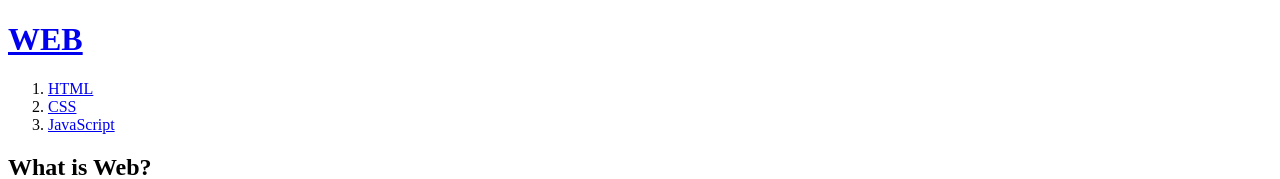
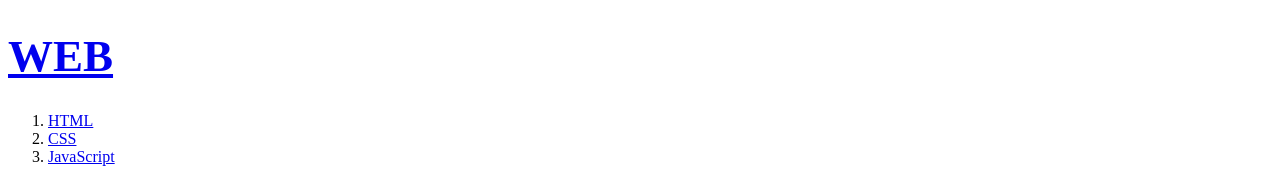
Before and after one commit to TaeMin-98/Web1, a plain HTML site: page index.html in a window 1280 px wide. Shown: the top 179 px of the page. Drawn offline with Linux system fonts and the light colour scheme.

Commit message:
Update index.html

```diff
--- a/index.html
+++ b/index.html
@@ -4,6 +4,12 @@
 <head>
     <title>WEB1 - HTML</title>
     <meta charset="utf-8">
+    <style>
+        h1 {
+        font-size:45px;
+        text-aligh: center;
+        }
+    </style>
 </head>
 
 <body>
```
